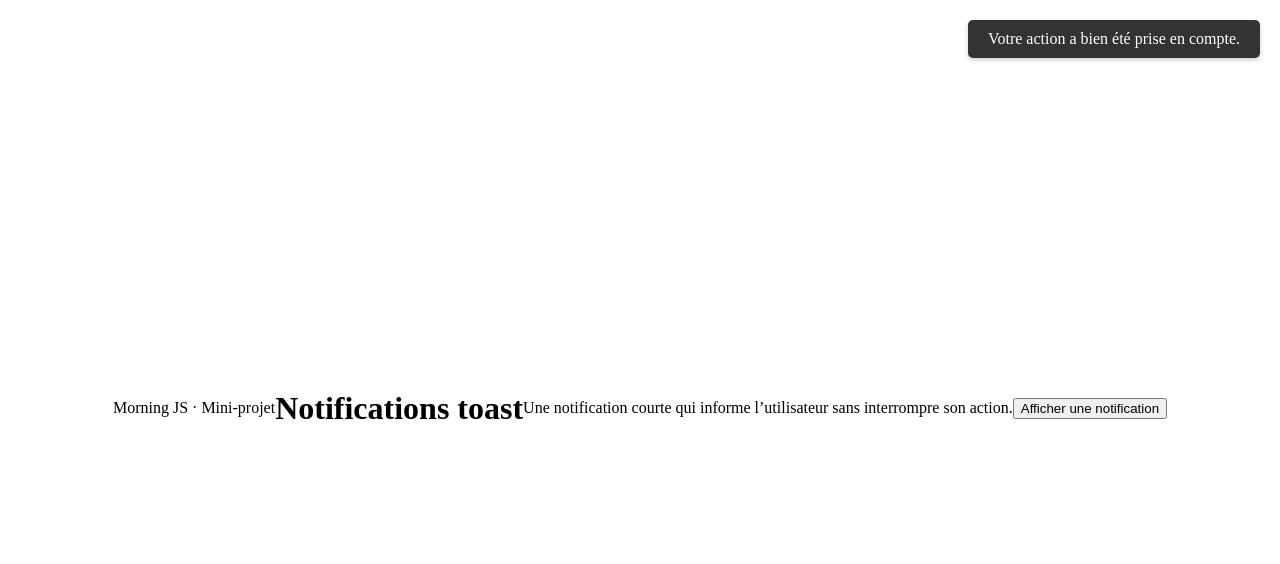
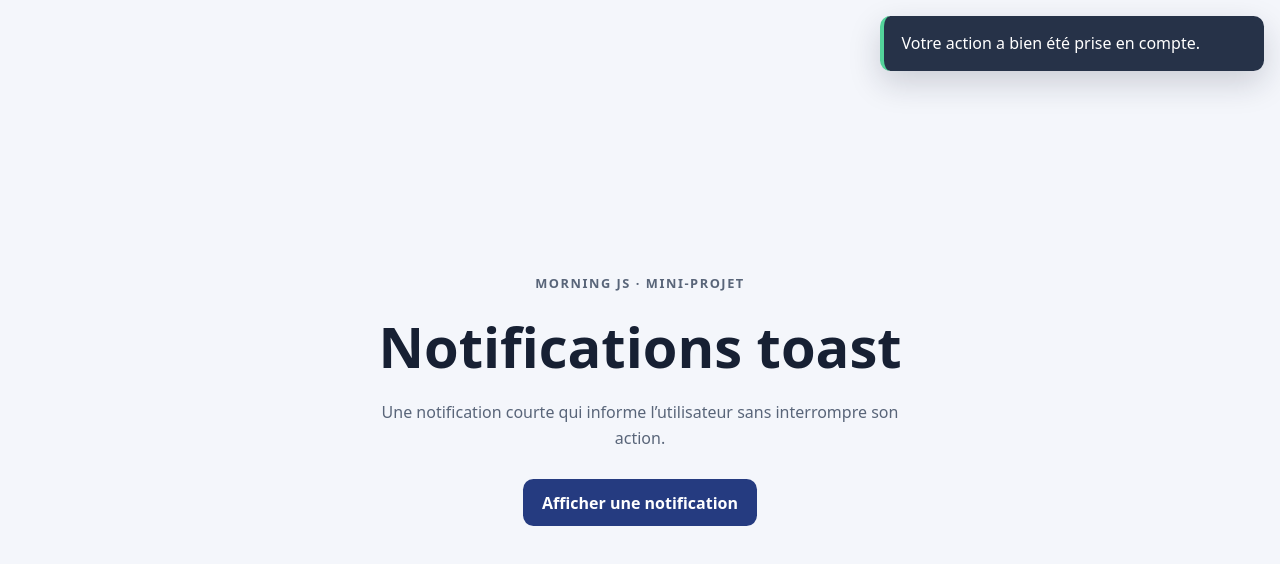
Before and after one commit to NBertrand1/Morning-js, a plain HTML site: page Toast/index.html in a window 1280 px wide. Both pictures are taken after a click on the button "Afficher une notification". Drawn offline with Linux system fonts and the light colour scheme.

Commit message:
improve toast notification safety and accessibility

```diff
--- a/Toast/style.css
+++ b/Toast/style.css
@@ -1,31 +1,121 @@
-*{
-    align-items: center;
+* {
+  box-sizing: border-box;
 }
 
-body{
-    display: flex;
-    flex-direction: column;
+body {
+  min-height: 100vh;
+  margin: 0;
+  font-family: system-ui, -apple-system, BlinkMacSystemFont, "Segoe UI", sans-serif;
+  color: #172033;
+  background: #f4f6fb;
 }
 
-.container{
-    display: flex;
-    justify-content: center;
-    align-items: center;
-    height: 100vh;
+.container {
+  display: grid;
+  min-height: 100vh;
+  align-content: center;
+  justify-items: center;
+  gap: 1rem;
+  padding: 2rem;
+  text-align: center;
 }
 
-.toast{
-    position: fixed;
-    top: 20px;
-    right: 20px;
-    padding: 10px 20px;
-    border-radius: 5px;
-    box-shadow: 0 2px 5px rgba(0, 0, 0, 0.2);
-    z-index: 1000;
-    transition: all 0.3s ease;
-    opacity: 1;
-    transform: translateY(0);
-    pointer-events: all;
-    background-color: #333;
-    color: #fff;
+.eyebrow {
+  margin: 0;
+  color: #596579;
+  font-size: 0.8rem;
+  font-weight: 700;
+  letter-spacing: 0.12em;
+  text-transform: uppercase;
 }
+
+h1 {
+  margin: 0;
+  font-size: clamp(2rem, 5vw, 3.5rem);
+}
+
+.intro {
+  max-width: 34rem;
+  margin: 0;
+  color: #596579;
+  line-height: 1.6;
+}
+
+button {
+  min-height: 2.9rem;
+  margin-top: 0.75rem;
+  padding: 0.75rem 1.2rem;
+  border: 0;
+  border-radius: 0.65rem;
+  color: #fff;
+  background: #253b80;
+  font: inherit;
+  font-weight: 650;
+  cursor: pointer;
+}
+
+button:hover {
+  background: #1b2d67;
+}
+
+button:focus-visible {
+  outline: 3px solid #91a7ff;
+  outline-offset: 3px;
+}
+
+.toast {
+  position: fixed;
+  z-index: 1000;
+  top: 1rem;
+  right: 1rem;
+  width: min(24rem, calc(100vw - 2rem));
+  padding: 1rem 1.1rem;
+  border-left: 4px solid currentColor;
+  border-radius: 0.65rem;
+  color: #fff;
+  background: #263248;
+  box-shadow: 0 12px 32px rgb(20 30 50 / 18%);
+  line-height: 1.45;
+  opacity: 1;
+  transform: translateY(0);
+  transition: opacity 180ms ease, transform 180ms ease;
+}
+
+.toast--success {
+  border-left-color: #53d39a;
+}
+
+.toast--error {
+  border-left-color: #ff7b7b;
+}
+
+.toast--warning {
+  border-left-color: #ffd166;
+}
+
+.toast--info {
+  border-left-color: #83b7ff;
+}
+
+.toast--leaving {
+  opacity: 0;
+  transform: translateY(-0.5rem);
+}
+
+@media (max-width: 480px) {
+  .toast {
+    top: 0.75rem;
+    right: 0.75rem;
+    width: calc(100vw - 1.5rem);
+  }
+
+  .container {
+    padding: 1.25rem;
+  }
+}
+
+@media (prefers-reduced-motion: reduce) {
+  .toast {
+    transition: none;
+  }
+}
```
